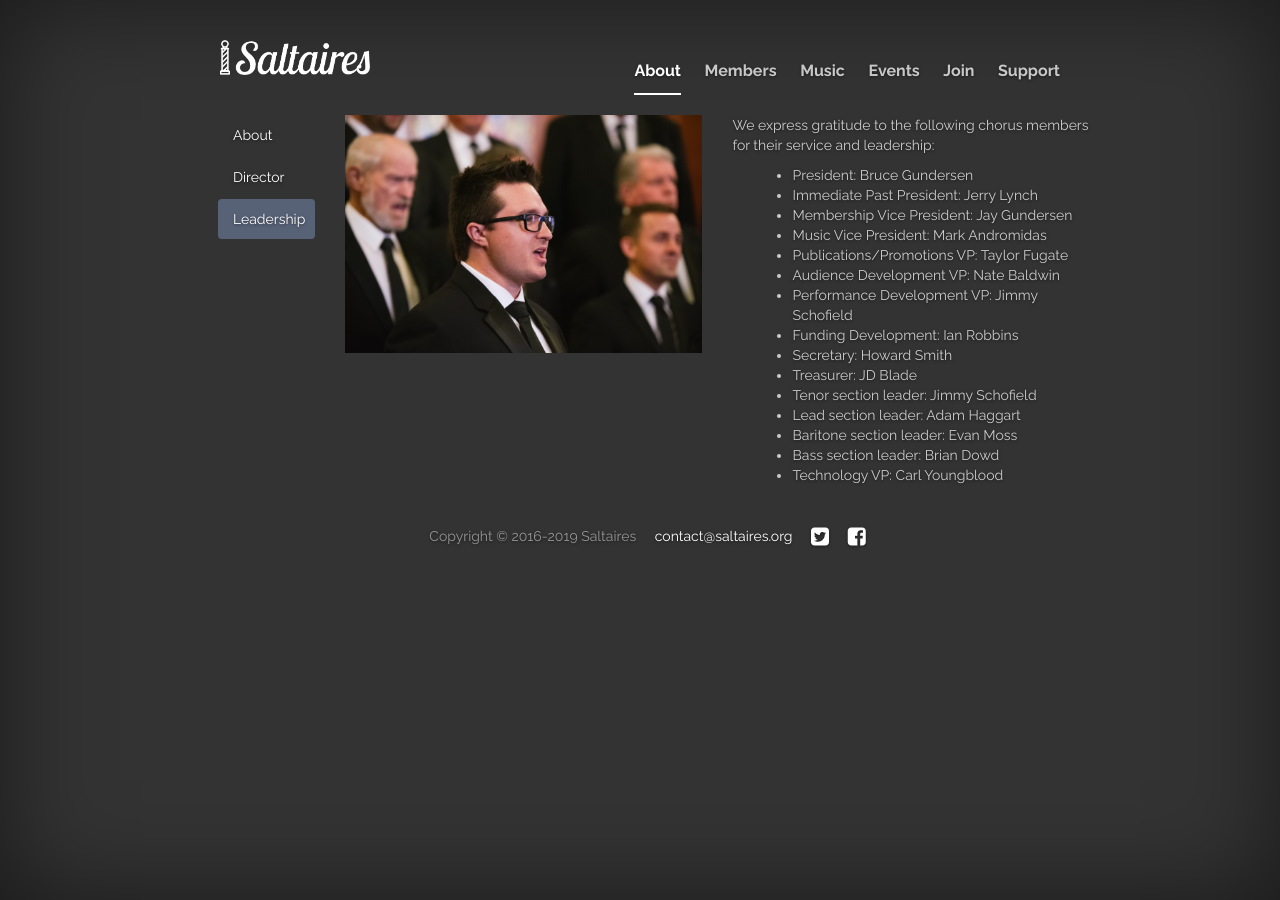
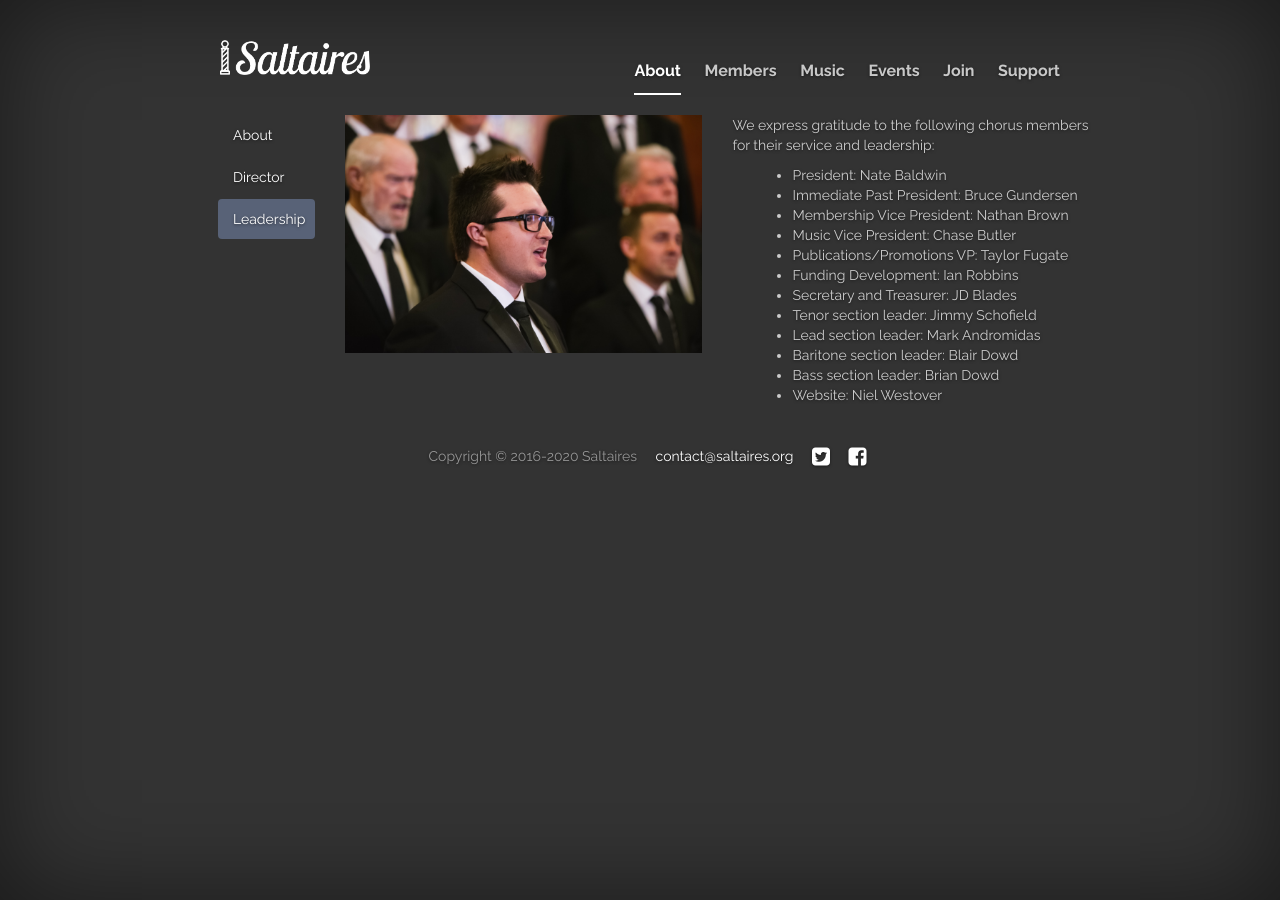
Before and after one commit to cayblood/saltaires, a Jekyll site: the page built from jekyll-site/leadership.md, in a window 1280 px wide. Built offline with Jekyll 4.4.1, drawn with Linux system fonts in a browser that asks for light colours; nearby versions of some CDN libraries; library files that are not in the unit come from our copies.

Commit message:
Updated some events and copyright year

```diff
--- a/jekyll-site/_includes/footer.html
+++ b/jekyll-site/_includes/footer.html
@@ -1,7 +1,7 @@
       <div class="mastfoot">
         <div class="inner">
           <p>
-            <span>Copyright &copy; 2016-2019 Saltaires</span>
+            <span>Copyright &copy; 2016-2020 Saltaires</span>
             <span><a href="mailto: contact@saltaires.org">contact@saltaires.org</a></span>
             <a href="https://twitter.com/TheSaltaires"><span class="fa fa-twitter-square social-links"></span></a>
             <a href="https://www.facebook.com/TheSaltaires"><span class="fa fa-facebook-square social-links"></span></a>
--- a/jekyll-site/leadership.md
+++ b/jekyll-site/leadership.md
@@ -10,21 +10,18 @@ permalink: /leadership/
   <div class="col-md-6">
     <p>We express gratitude to the following chorus members for their service and leadership:</p>
     <ul>
-      <li>President: Bruce Gundersen</li>
-      <li>Immediate Past President: Jerry Lynch</li>
-      <li>Membership Vice President: Jay Gundersen</li>
-      <li>Music Vice President: Mark Andromidas</li>
+      <li>President: Nate Baldwin</li>
+      <li>Immediate Past President: Bruce Gundersen</li>
+      <li>Membership Vice President: Nathan Brown</li>
+      <li>Music Vice President: Chase Butler</li>
       <li>Publications/Promotions VP: Taylor Fugate</li>
-      <li>Audience Development VP: Nate Baldwin</li>
-      <li>Performance Development VP: Jimmy Schofield</li>
       <li>Funding Development: Ian Robbins</li>
-      <li>Secretary: Howard Smith</li>
-      <li>Treasurer: JD Blade</li>
+      <li>Secretary and Treasurer: JD Blades</li>
       <li>Tenor section leader: Jimmy Schofield</li>
-      <li>Lead section leader: Adam Haggart</li>
-      <li>Baritone section leader: Evan Moss</li>
+      <li>Lead section leader: Mark Andromidas</li>
+      <li>Baritone section leader: Blair Dowd</li>
       <li>Bass section leader: Brian Dowd</li>
-      <li>Technology VP: Carl Youngblood</li>
+      <li>Website: Niel Westover</li>
     </ul>
   </div>
 </div>
```
Also changed, not shown: jekyll-site/events.md (+2 -2 lines).
